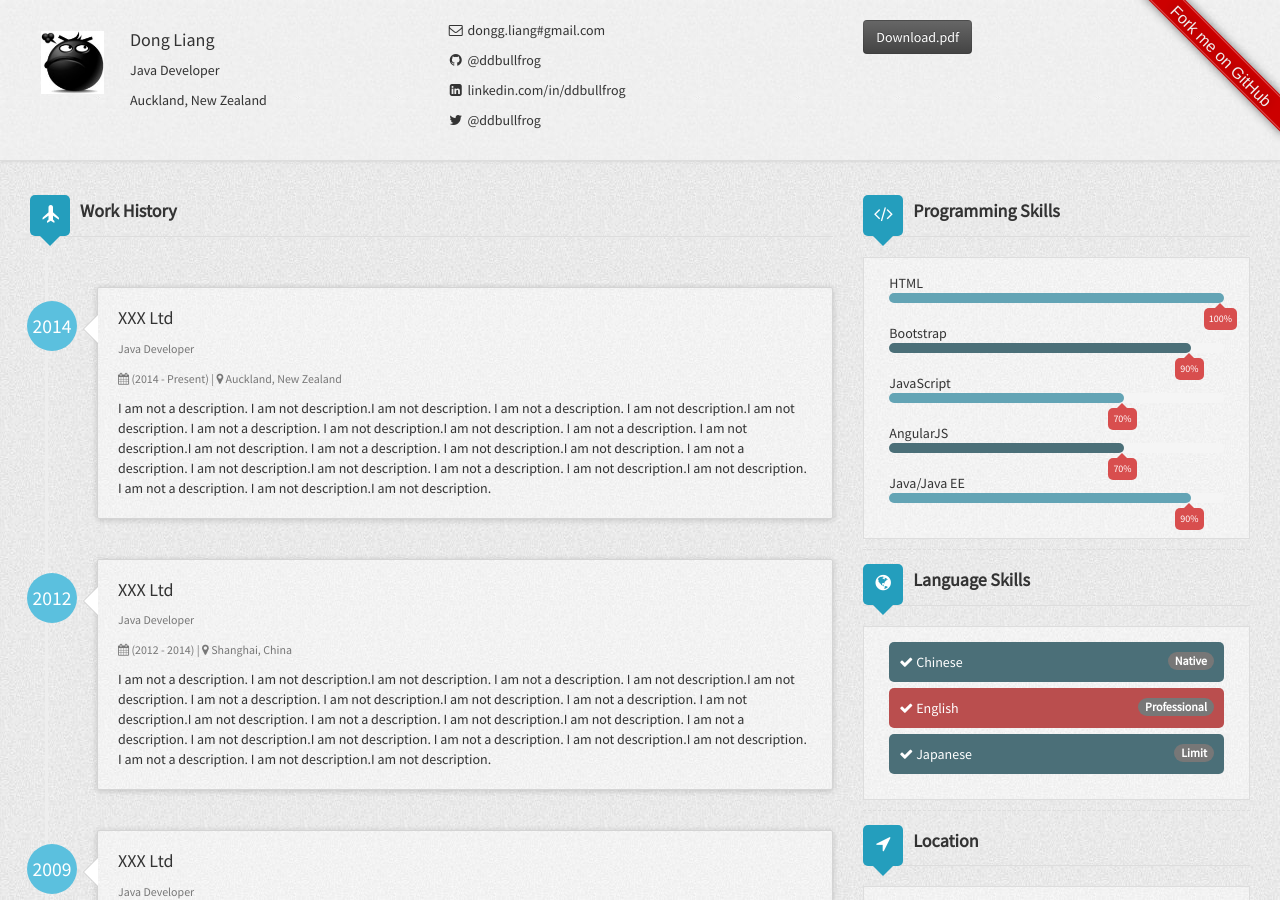
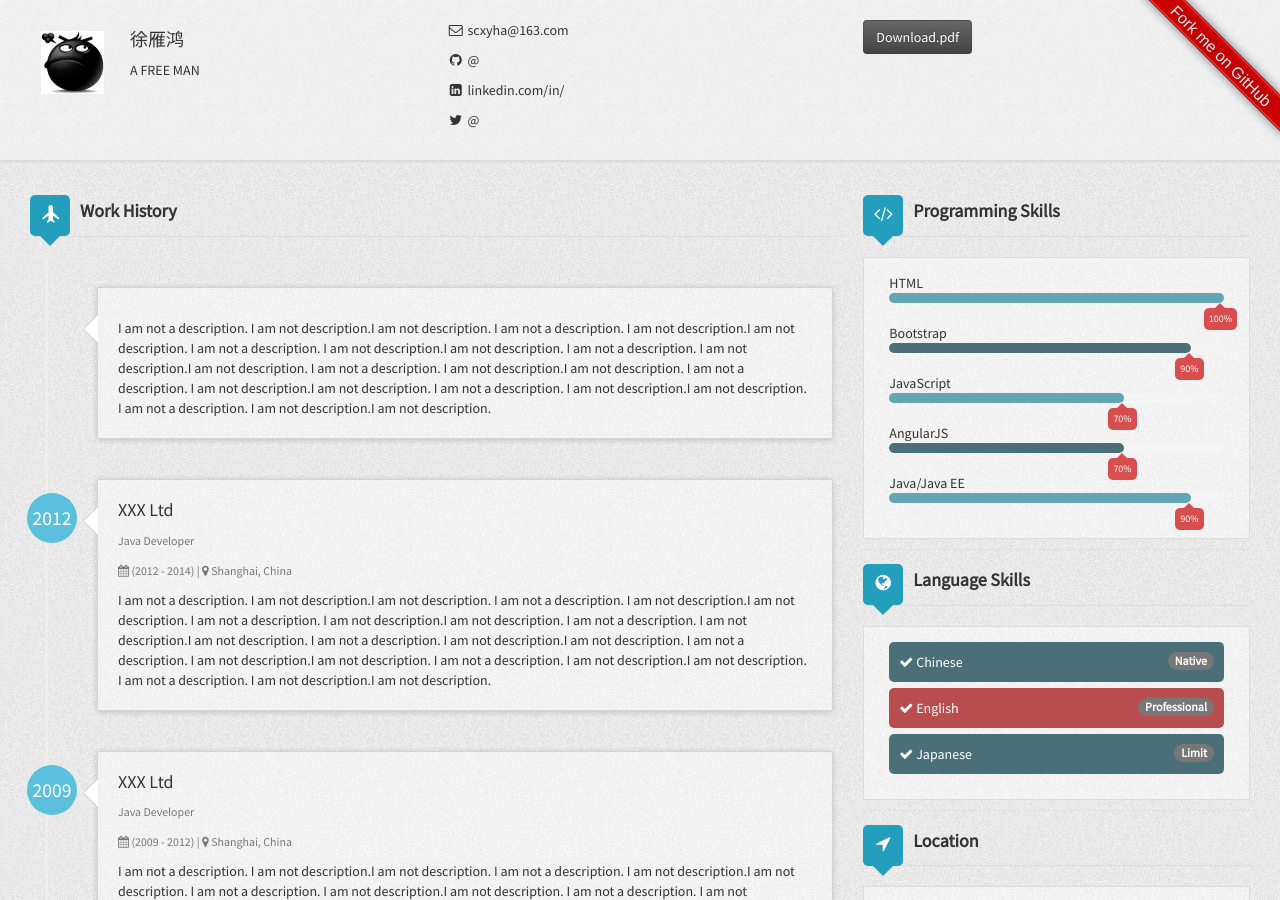
Before and after one commit to scxyha/scxyha.github.io, a Jekyll site: the page built from index.html, in a window 1280 px wide and 900 px high. Built offline with Jekyll 4.4.1, drawn with Linux system fonts in a browser that asks for light colours; nearby versions of some CDN libraries; some of the changed text lies outside the part shown; grey boxes are pictures that could not be loaded.

Commit message:
upgrade some info

```diff
--- a/_config.yml
+++ b/_config.yml
@@ -2,7 +2,7 @@
 title: Dong Liang's CV
 description: ddbullfrog's CV
 favicon: /assets/img/avatar.JPG
-baseurl: https://ddbullfrog.github.io/resumecard
+baseurl: "/"
 url: https://ddbullfrog.github.io/resumecard
 rss_url: /pages/atom.xml
 google_analytics: UA-63653234-1
@@ -14,25 +14,25 @@ exclude: [vendor]
 
 # Author settings
 author:
-  name: Dong Liang
-  title: Java Developer
-  address: Auckland, New Zealand
-  email: dongg.liang#gmail.com
-  link: http://ddbullfrog.com
+  name: 徐雁鸿
+  title: A FREE MAN
+  address:
+  email: scxyha@163.com
+  link:
   weibo:
-  github: ddbullfrog
-  linkedin: ddbullfrog
-  twitter: ddbullfrog
-  gavatar: /resumecard/assets/img/avatar.JPG
+  github:
+  linkedin:
+  twitter:
+  gavatar: /home/godlike/视频/简历头像.png
   stackoverflow:
 #  stackoverflow: 4582127
   workHistory:
     - work1:
-      company: XXX Ltd
-      location: Auckland, New Zealand
-      title: Java Developer
-      started: 2014
-      duration: (2014 - Present)
+      company:
+      location:
+      title:
+      started:
+      duration:
       description: I am not a description. I am not description.I am not description. I am not a description. I am not description.I am not description. I am not a description. I am not description.I am not description. I am not a description. I am not description.I am not description. I am not a description. I am not description.I am not description. I am not a description. I am not description.I am not description. I am not a description. I am not description.I am not description. I am not a description. I am not description.I am not description.
     - work2:
       company: XXX Ltd
```
Also changed, not shown: 1 other file.
